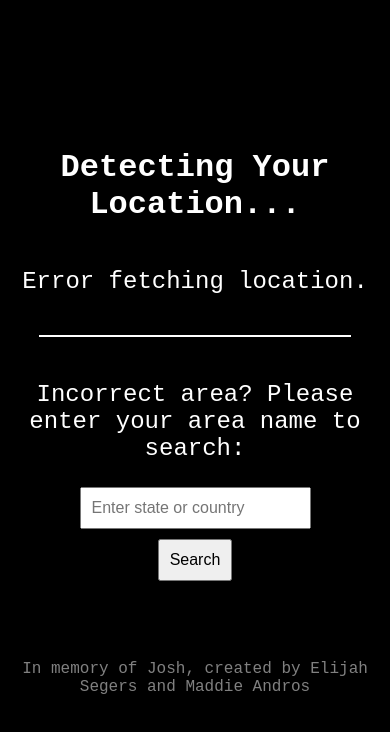
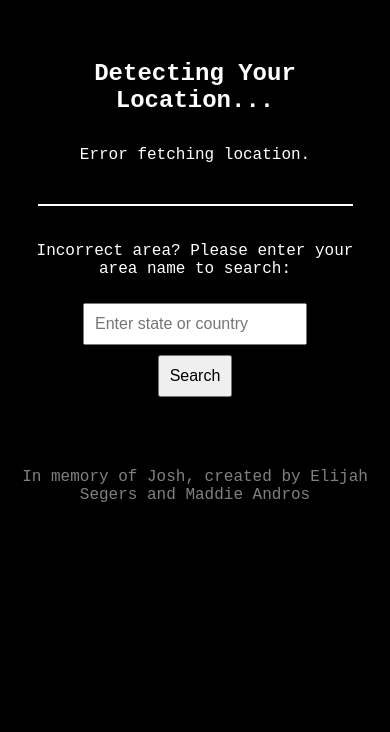
Before and after one commit to youdeservetolive/youdeservetolive.github.io, a plain HTML site: page demo.html in a window 390 px wide. Drawn offline with Linux system fonts and the light colour scheme; no server answers.

Commit message:
Update demo.html

```diff
--- a/demo.html
+++ b/demo.html
@@ -2,7 +2,7 @@
 <html lang="en">
 <head>
   <meta charset="UTF-8" />
-  <meta name="viewport" content="width=device-width, initial-scale=1.0"/>
+  <meta name="viewport" content="width=device-width, initial-scale=1.0" />
   <title>YDTL.</title>
   <style>
     body {
@@ -12,63 +12,93 @@
       text-align: center;
       display: flex;
       flex-direction: column;
-      justify-content: center;
+      justify-content: flex-start;
       align-items: center;
-      height: 100vh;
+      min-height: 100vh;
       margin: 0;
+      padding: 20px;
     }
+
     h1 {
       font-size: 2rem;
       transition: opacity 0.5s ease-in-out;
+      margin-top: 40px;
     }
+
     p {
-      font-size: 1.5rem;
+      font-size: 1.3rem;
       margin-bottom: 20px;
       white-space: pre-line;
     }
+
     input, button {
       font-size: 1rem;
       padding: 10px;
       margin: 5px;
+      max-width: 90vw;
     }
+
+    input {
+      width: 250px;
+    }
+
+    button {
+      cursor: pointer;
+    }
+
     a {
       color: lightblue;
       text-decoration: underline;
+      word-break: break-word;
     }
+
     .separator {
-      width: 80%;
+      width: 90%;
       height: 2px;
       background-color: white;
       margin: 20px auto;
     }
+
     .footer {
       margin-top: 30px;
       font-size: 1rem;
       color: gray;
+      text-align: center;
     }
+
     #content-box {
       min-height: 50px;
       display: flex;
       flex-direction: column;
       align-items: center;
+      width: 100%;
+    }
+
+    @media (max-width: 600px) {
+      h1 {
+        font-size: 1.5rem;
+      }
+      p, input, button {
+        font-size: 1rem;
+      }
+      input {
+        width: 200px;
+      }
     }
   </style>
 </head>
 <body>
-  <!-- Content -->
   <div id="content-box">
     <h1 id="location-title">Detecting Your Location...</h1>
     <p id="state-display">Fetching IP info...</p>
     <div class="separator"></div>
   </div>
 
-  <!-- Search Input -->
   <p>Incorrect area? Please enter your area name to search:</p>
-  <input type="text" id="manual-input" placeholder="Enter state or country"/>
+  <input type="text" id="manual-input" placeholder="Enter state or country" />
   <button onclick="searchLocation()">Search</button>
   <p id="suggestion" style="color: yellow;"></p>
 
-  <!-- Footer -->
   <p class="footer">In memory of Josh, created by Elijah Segers and Maddie Andros</p>
 
   <script>
@@ -149,7 +179,7 @@
 
     function formatText(text) {
       text = text.replace(/(\+?\d{1,3}[-.\s]?)?(\(?\d{3}\)?[-.\s]?\d{3}[-.\s]?\d{4})/g, '<a href="tel:$&">$&</a>');
-      text = text.replace(/(https?:\/\/[^\s]+|www\.[^\s]+)/g, function(url) {
+      text = text.replace(/(https?:\/\/[^\s]+|www\.[^\s]+)/g, function (url) {
         let formattedUrl = url.startsWith("www.") ? "http://" + url : url;
         return `<a href="${formattedUrl}" target="_blank">${url}</a>`;
       });
```
